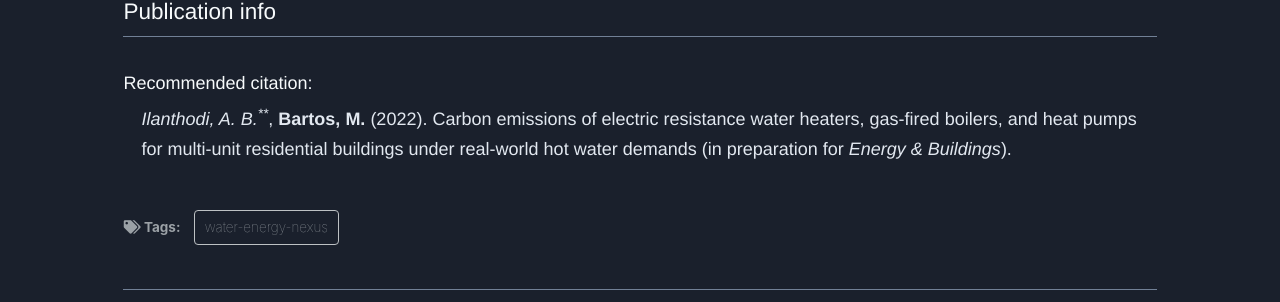
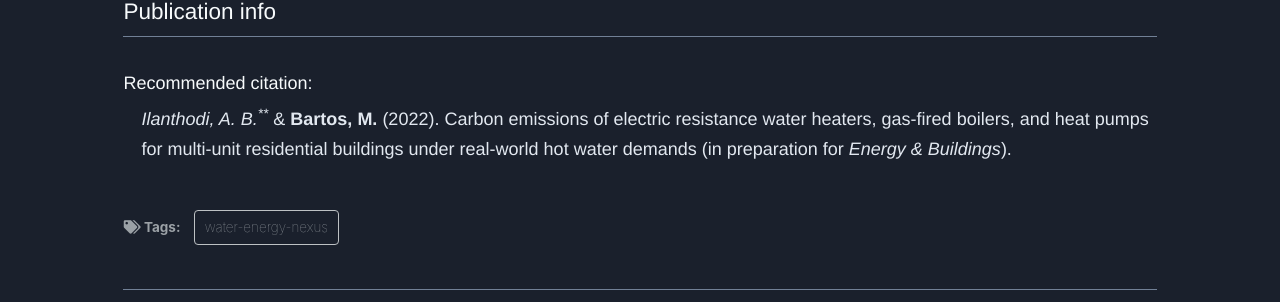
Before and after one commit to SMARTINFRALAB/SMARTINFRALAB.github.io, a Jekyll site: the page built from _publications/2022-08-30-carbon.md, in a window 1280 px wide. Shown: the part 339-641 px from the top of the page. Built offline with Jekyll 4.4.1, drawn with Linux system fonts in a browser that asks for light colours.

Commit message:
Update publications and links

```diff
--- a/_pages/publications.html
+++ b/_pages/publications.html
@@ -14,7 +14,7 @@
 {% for post in site.publications reversed %}
   {% if post.type == 'preprint' %}
 <div class="page__col-wrap">
-    <div class="page__lcol"><img src={{post.thumbnail}}></div>
+    <div class="page__lcol"><a href="{{ post.permalink }}"><img src={{post.thumbnail}}></a></div>
 <div class="page__rcol">
     <h2>
         <a href="{{ post.permalink }}">{{ post.title }}</a>
@@ -35,7 +35,7 @@
 {% for post in site.publications reversed %}
   {% if post.type == 'article' %}
 <div class="page__col-wrap">
-    <div class="page__lcol"><img src={{post.thumbnail}}></div>
+    <div class="page__lcol"><a href="{{ post.permalink }}"><img src={{post.thumbnail}}></a></div>
 <div class="page__rcol">
     <h2>
         <a href="{{ post.permalink }}">{{ post.title }}</a>
--- a/_pages/software.html
+++ b/_pages/software.html
@@ -12,7 +12,7 @@
 
 {% for post in site.software %}
 <div class="page__col-wrap">
-<div class="page__lcol"><img src={{ post.image }}></div>
+    <div class="page__lcol"><a href="https://github.com/{{ post.owner }}/{{ post.repo }}" rel="permalink"><img src={{ post.image }}></a></div>
 <div class="page__rcol">
     <h2 class="archive__item-title" itemprop="headline">
       {% if post.link %}
--- a/_pages/teaching.html
+++ b/_pages/teaching.html
@@ -9,7 +9,7 @@
 
 {% for post in site.teaching reversed %}
 <div class="page__col-wrap">
-    <div class="page__lcol"><img src={{post.abstract_art}}></div>
+    <div class="page__lcol"><a href="{{ post.permalink }}"><img src={{post.abstract_art}}></a></div>
     <div class="page__rcol">
         <h2>
             <a href="{{ post.permalink }}">{{ post.title }}</a>
--- a/_publications/2022-08-30-carbon.md
+++ b/_publications/2022-08-30-carbon.md
@@ -5,8 +5,8 @@
 date: 2022-08-30
 venue: 'Energy & Buildings'
 type: 'preprint'
-citation: '<i>Ilanthodi, A. B.<sup>**</sup></i>, <b>Bartos, M.</b> (2022). Carbon emissions of electric resistance water heaters, gas-fired boilers, and heat pumps for multi-unit residential buildings under real-world hot water demands (in preparation for <i>Energy & Buildings</i>).'
-authors: "<i>Ilanthodi, A.B.<sup>*</sup></i>, <b>Bartos, M.</b>"
+citation: '<i>Ilanthodi, A. B.<sup>**</sup></i> & <b>Bartos, M.</b> (2022). Carbon emissions of electric resistance water heaters, gas-fired boilers, and heat pumps for multi-unit residential buildings under real-world hot water demands (in preparation for <i>Energy & Buildings</i>).'
+authors: "<i>Ilanthodi, A.B.<sup>*</sup></i> & <b>Bartos, M.</b>"
 journal_info: "In preparation for <i>Energy & Buildings</i> (2022)"
 abstract_art: ''
 thumbnail: 'https://mdbartos.s3.us-east-2.amazonaws.com/img/heater_thumb.png'
```
Also changed, not shown: _publications/2022-08-31-digital.md (added, +13 -0 lines), _publications/2022-09-01-model.md (+3 -3 lines).
